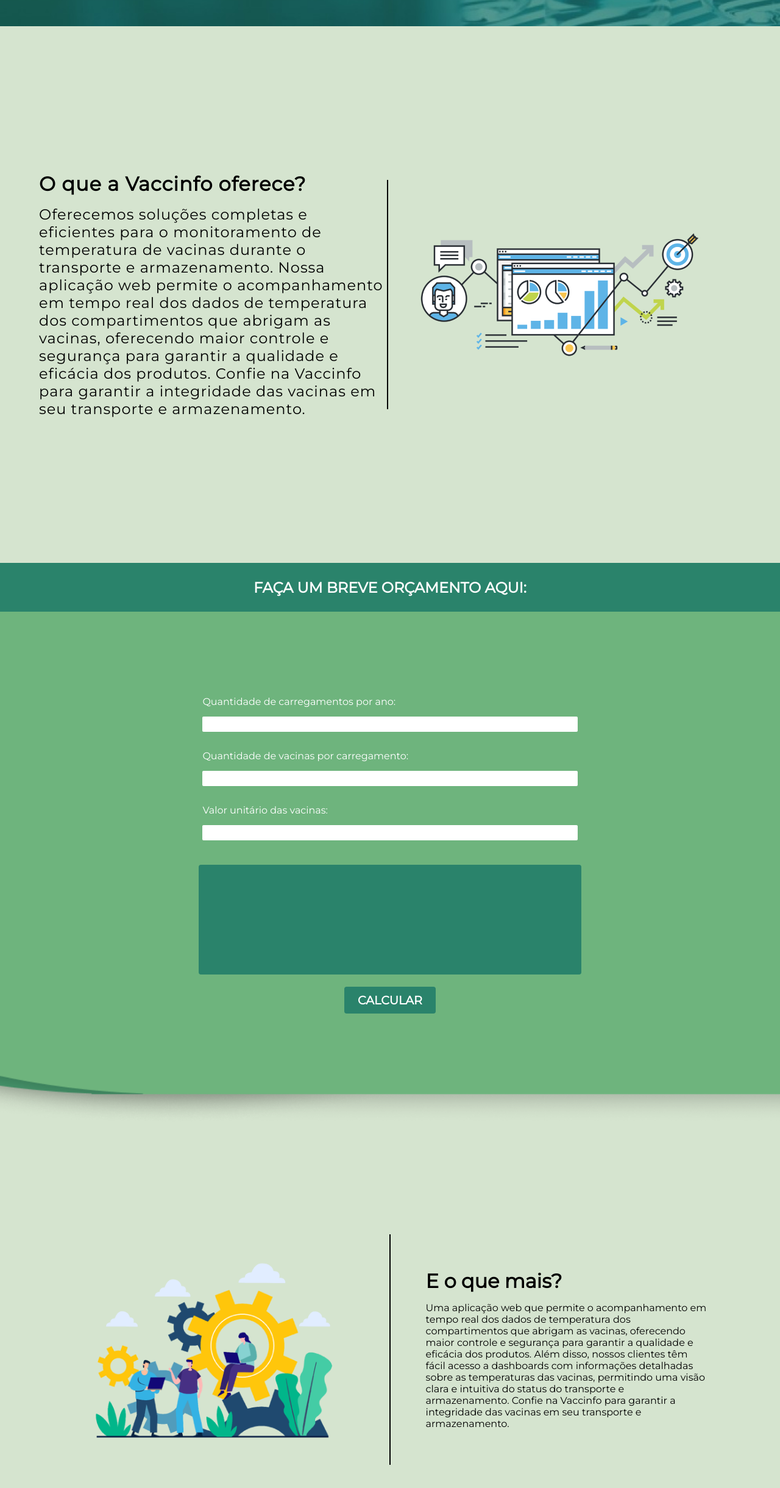
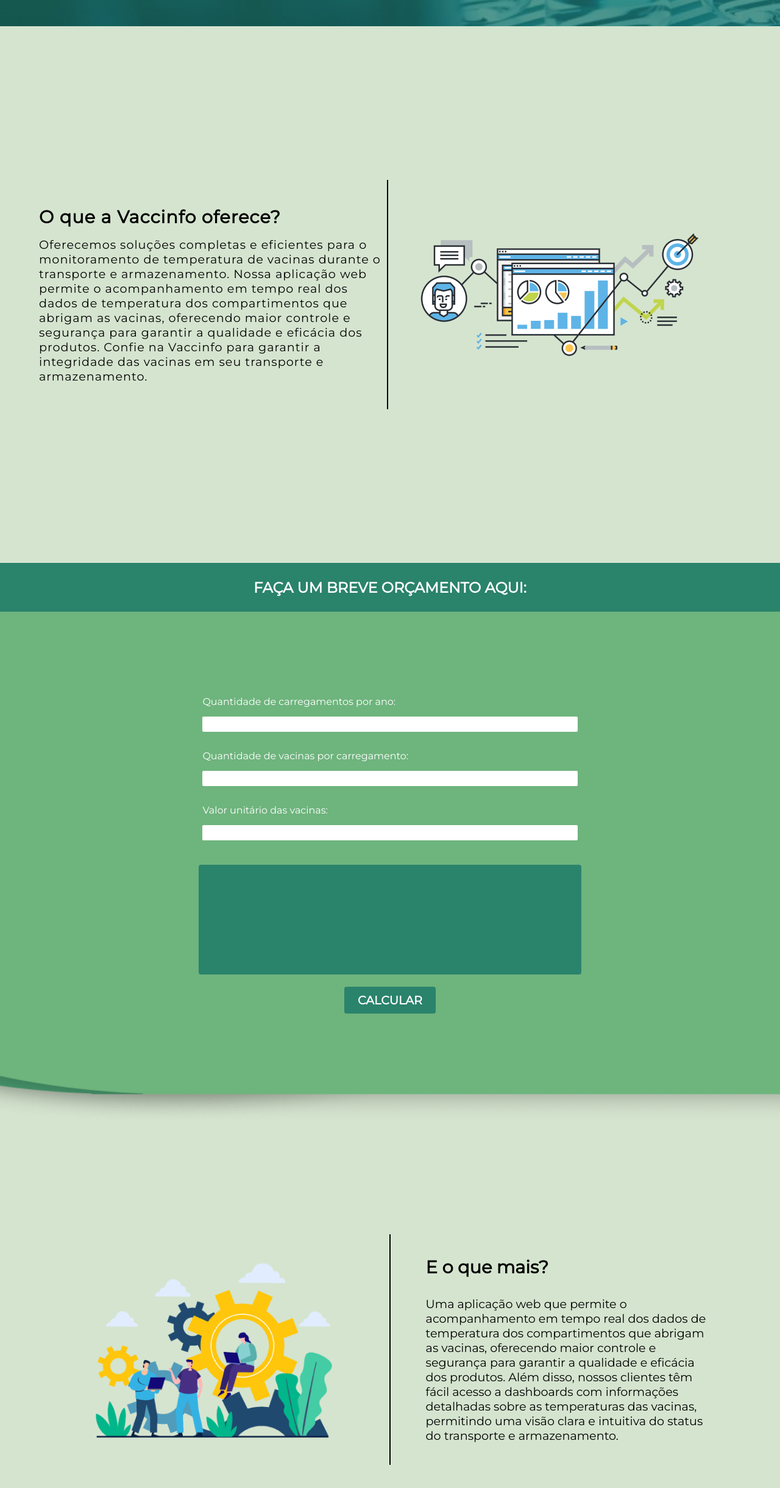
Before and after one commit to DaniloPedrazzi/Vaccinfo, a plain HTML site: page SiteInstitucional/FrontEnd/index.html in a window 1280 px wide. Shown: the part 757-3197 px from the top of the page at 61% size. Drawn offline with Linux system fonts and the light colour scheme.

Commit message:
Correções no site institucional

```diff
--- a/SiteInstitucional/FrontEnd/css/style-cadastro.css
+++ b/SiteInstitucional/FrontEnd/css/style-cadastro.css
@@ -24,7 +24,6 @@
 }
 
 .titulo {
-  /* background-color: aqua; */
   margin-bottom: 10px;
 }
 
@@ -90,7 +89,7 @@
 
 #select_tipo_documento {
   height: 28px;
-  width: 100%;
+  width: 90%;
 }
 
 
--- a/SiteInstitucional/FrontEnd/css/style-index.css
+++ b/SiteInstitucional/FrontEnd/css/style-index.css
@@ -1,5 +1,9 @@
 body {
     background-color: #D5E4CF;
+}
+
+h2{
+    font-size: 1.8rem;
 }
 
 .banner {
@@ -53,9 +57,9 @@
     width: 90vh;
     letter-spacing: 1px;
 }
-.secao2 .container .texto p{
+.secao2 p, .secao4 p{
     margin-top: 2vh;
-    font-size: 3vh;
+    font-size: 1.2rem;
 }
 .secao2 .container .card{
     margin-left: 1px;
@@ -194,7 +198,3 @@
     gap: 15px;
     margin-left: 5%;
 }
-
-.secao4 h3, .secao5  h3 {
-    font-size: 1.8rem;
-}
--- a/SiteInstitucional/FrontEnd/css/style-sobre-nos.css
+++ b/SiteInstitucional/FrontEnd/css/style-sobre-nos.css
@@ -14,8 +14,8 @@
 
 .banner p {
     color: white;
+    border-bottom: white solid 1px;
     font-size: 2rem;
-    text-decoration: underline 1px;
     font-weight: bold;
 }
 
--- a/SiteInstitucional/FrontEnd/index.html
+++ b/SiteInstitucional/FrontEnd/index.html
@@ -58,7 +58,7 @@
     <div class="secao2">
         <div class="container">
             <div class="texto">
-                <h1>O que a Vaccinfo oferece?</h1>
+                <h2>O que a Vaccinfo oferece?</h2>
                 <p> Oferecemos soluções completas e eficientes para o monitoramento de temperatura de vacinas durante o transporte e armazenamento. Nossa aplicação web permite o acompanhamento em tempo real dos dados de temperatura dos compartimentos que abrigam as vacinas, oferecendo maior controle e segurança para garantir a qualidade e eficácia dos produtos. Confie na Vaccinfo para garantir a integridade das vacinas em seu transporte e armazenamento.</p>
             </div>
             <div class="card">
@@ -108,8 +108,8 @@
 
                 <div class="img"><img src="./img/img-secao-4.png" alt=""></div>
                 <div class="texto">
-                    <h1> E o que mais?</h1>
-                    <p> Uma aplicação web que permite o acompanhamento em tempo real dos dados de temperatura dos compartimentos que abrigam as vacinas, oferecendo maior controle e segurança para garantir a qualidade e eficácia dos produtos. Além disso, nossos clientes têm fácil acesso a dashboards com informações detalhadas sobre as temperaturas das vacinas, permitindo uma visão clara e intuitiva do status do transporte e armazenamento. Confie na Vaccinfo para garantir a integridade das vacinas em seu transporte e armazenamento.</p>
+                    <h2> E o que mais?</h2>
+                    <p> Uma aplicação web que permite o acompanhamento em tempo real dos dados de temperatura dos compartimentos que abrigam as vacinas, oferecendo maior controle e segurança para garantir a qualidade e eficácia dos produtos. Além disso, nossos clientes têm fácil acesso a dashboards com informações detalhadas sobre as temperaturas das vacinas, permitindo uma visão clara e intuitiva do status do transporte e armazenamento.</p>
                 </div>
 
             </div>
```
Also changed, not shown: SiteInstitucional/FrontEnd/fale conosco.html (+1 -1 lines).
